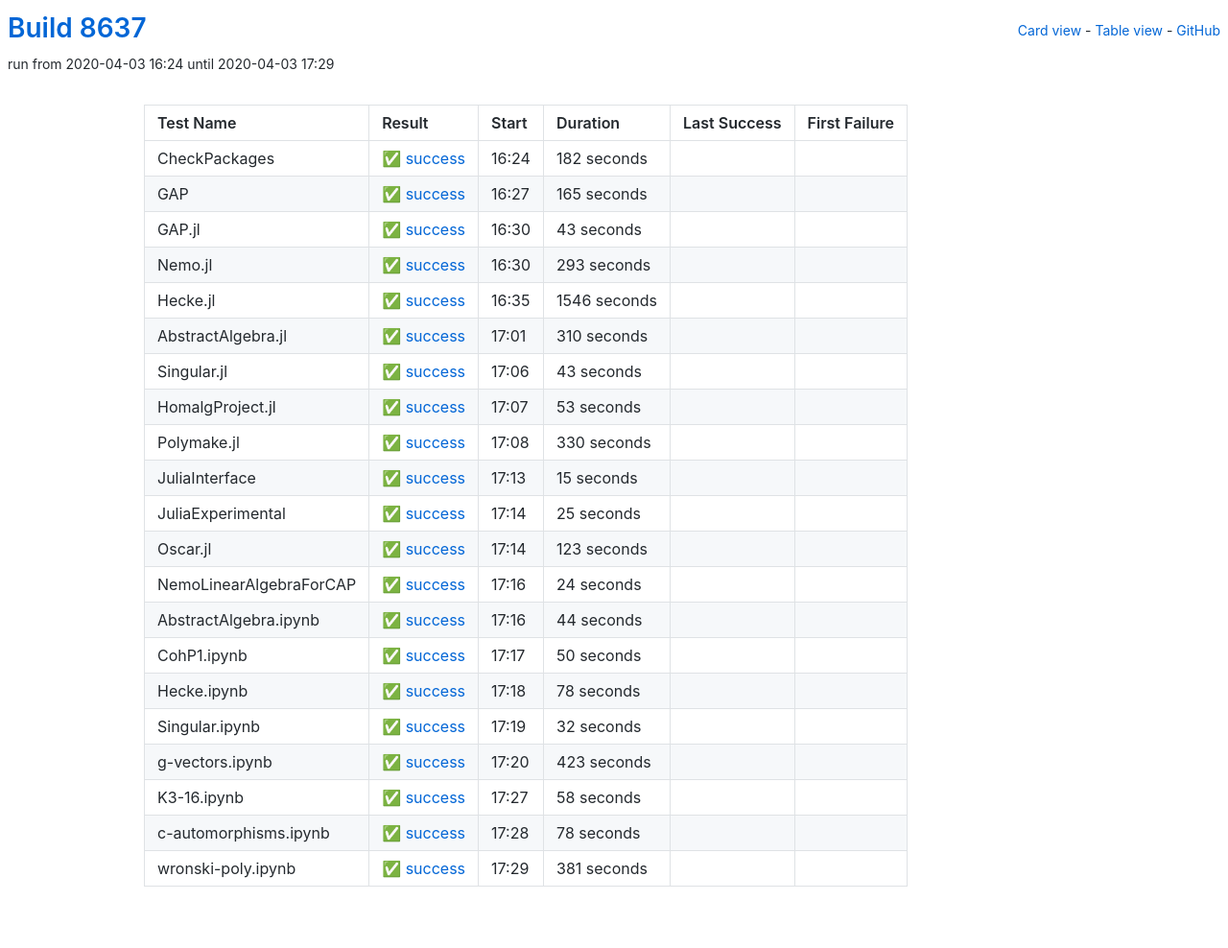
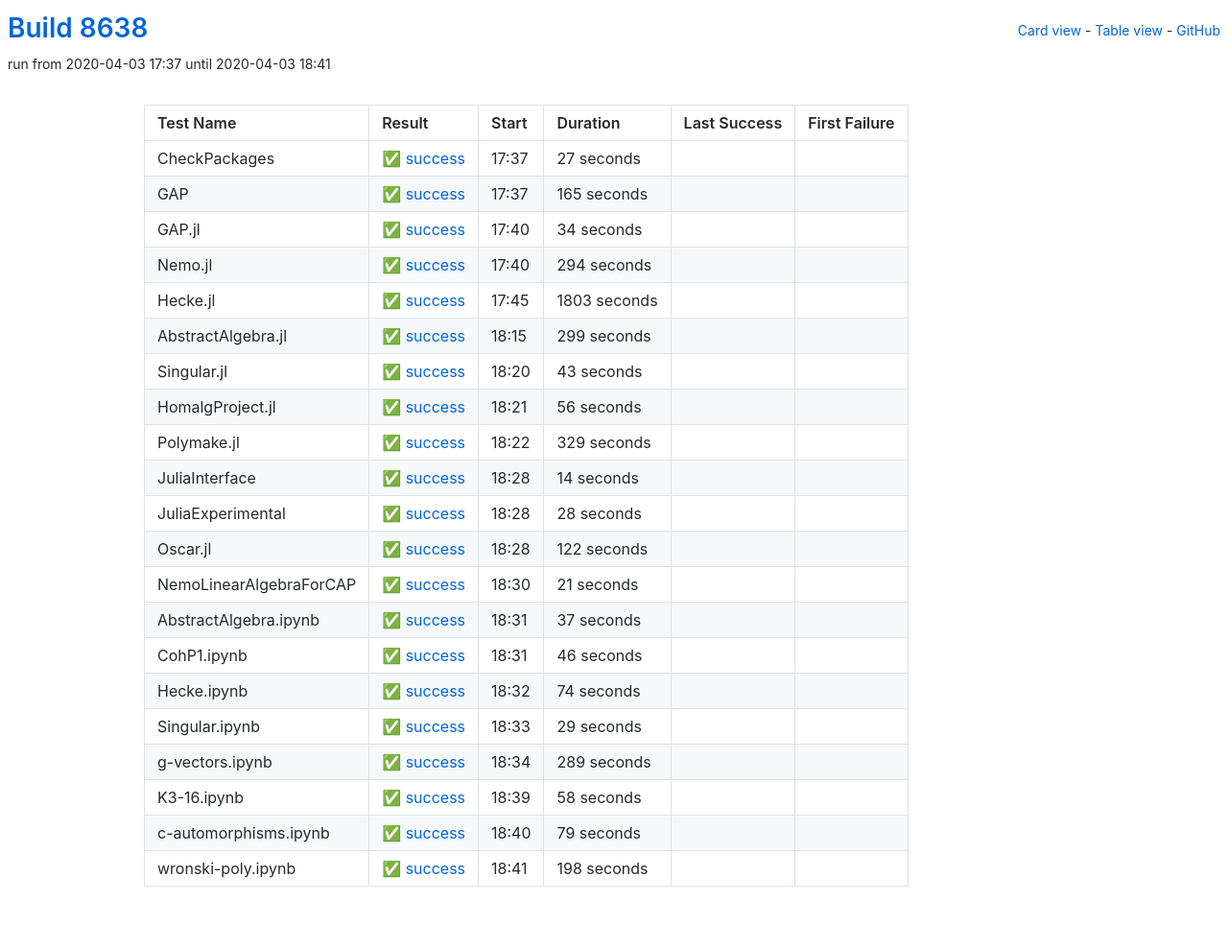
Before and after one commit to oscar-system/oscar-ci-status, a Jekyll site: the page built from table.html, in a window 1280 px wide. Shown: the whole page at 96% size. Built offline with Jekyll 4.4.1, drawn with Linux system fonts in a browser that asks for light colours.

Commit message:
Build 8638

```diff
--- a/_data/ci.yml
+++ b/_data/ci.yml
@@ -1,16 +1,16 @@
-build: 8637
-build_url: https://oscarci.mathematik.uni-kl.de/job/oscar/8637/
+build: 8638
+build_url: https://oscarci.mathematik.uni-kl.de/job/oscar/8638/
 job: oscar
 tests:
-- duration: 182
+- duration: 27
   exitcode: 0
   first_failure: false
   first_failure_url: null
   last_success: false
   last_success_url: null
-  log: https://oscarci.mathematik.uni-kl.de/job/oscar/8637/artifact/logs/build-8637/CheckPackages.log
+  log: https://oscarci.mathematik.uni-kl.de/job/oscar/8638/artifact/logs/build-8638/CheckPackages.log
   name: CheckPackages
-  start: 2020-04-03 16:24
+  start: 2020-04-03 17:37
   status: success
   success: true
 - duration: 165
@@ -19,9 +19,53 @@ tests:
   first_failure_url: null
   last_success: false
   last_success_url: null
-  log: https://oscarci.mathematik.uni-kl.de/job/oscar/8637/artifact/logs/build-8637/GAP.log
+  log: https://oscarci.mathematik.uni-kl.de/job/oscar/8638/artifact/logs/build-8638/GAP.log
   name: GAP
-  start: 2020-04-03 16:27
+  start: 2020-04-03 17:37
+  status: success
+  success: true
+- duration: 34
+  exitcode: 0
+  first_failure: false
+  first_failure_url: null
+  last_success: false
+  last_success_url: null
+  log: https://oscarci.mathematik.uni-kl.de/job/oscar/8638/artifact/logs/build-8638/GAP.jl.log
+  name: GAP.jl
+  start: 2020-04-03 17:40
+  status: success
+  success: true
+- duration: 294
+  exitcode: 0
+  first_failure: false
+  first_failure_url: null
+  last_success: false
+  last_success_url: null
+  log: https://oscarci.mathematik.uni-kl.de/job/oscar/8638/artifact/logs/build-8638/Nemo.jl.log
+  name: Nemo.jl
+  start: 2020-04-03 17:40
+  status: success
+  success: true
+- duration: 1803
+  exitcode: 0
+  first_failure: false
+  first_failure_url: null
+  last_success: false
+  last_success_url: null
+  log: https://oscarci.mathematik.uni-kl.de/job/oscar/8638/artifact/logs/build-8638/Hecke.jl.log
+  name: Hecke.jl
+  start: 2020-04-03 17:45
+  status: success
+  success: true
+- duration: 299
+  exitcode: 0
+  first_failure: false
+  first_failure_url: null
+  last_success: false
+  last_success_url: null
+  log: https://oscarci.mathematik.uni-kl.de/job/oscar/8638/artifact/logs/build-8638/AbstractAlgebra.jl.log
+  name: AbstractAlgebra.jl
+  start: 2020-04-03 18:15
   status: success
   success: true
 - duration: 43
@@ -30,174 +74,130 @@ tests:
   first_failure_url: null
   last_success: false
   last_success_url: null
-  log: https://oscarci.mathematik.uni-kl.de/job/oscar/8637/artifact/logs/build-8637/GAP.jl.log
-  name: GAP.jl
-  start: 2020-04-03 16:30
+  log: https://oscarci.mathematik.uni-kl.de/job/oscar/8638/artifact/logs/build-8638/Singular.jl.log
+  name: Singular.jl
+  start: 2020-04-03 18:20
   status: success
   success: true
-- duration: 293
+- duration: 56
   exitcode: 0
   first_failure: false
   first_failure_url: null
   last_success: false
   last_success_url: null
-  log: https://oscarci.mathematik.uni-kl.de/job/oscar/8637/artifact/logs/build-8637/Nemo.jl.log
-  name: Nemo.jl
-  start: 2020-04-03 16:30
+  log: https://oscarci.mathematik.uni-kl.de/job/oscar/8638/artifact/logs/build-8638/HomalgProject.jl.log
+  name: HomalgProject.jl
+  start: 2020-04-03 18:21
   status: success
   success: true
-- duration: 1546
+- duration: 329
   exitcode: 0
   first_failure: false
   first_failure_url: null
   last_success: false
   last_success_url: null
-  log: https://oscarci.mathematik.uni-kl.de/job/oscar/8637/artifact/logs/build-8637/Hecke.jl.log
-  name: Hecke.jl
-  start: 2020-04-03 16:35
+  log: https://oscarci.mathematik.uni-kl.de/job/oscar/8638/artifact/logs/build-8638/Polymake.jl.log
+  name: Polymake.jl
+  start: 2020-04-03 18:22
   status: success
   success: true
-- duration: 310
+- duration: 14
   exitcode: 0
   first_failure: false
   first_failure_url: null
   last_success: false
   last_success_url: null
-  log: https://oscarci.mathematik.uni-kl.de/job/oscar/8637/artifact/logs/build-8637/AbstractAlgebra.jl.log
-  name: AbstractAlgebra.jl
-  start: 2020-04-03 17:01
+  log: https://oscarci.mathematik.uni-kl.de/job/oscar/8638/artifact/logs/build-8638/JuliaInterface.log
+  name: JuliaInterface
+  start: 2020-04-03 18:28
   status: success
   success: true
-- duration: 43
+- duration: 28
   exitcode: 0
   first_failure: false
   first_failure_url: null
   last_success: false
   last_success_url: null
-  log: https://oscarci.mathematik.uni-kl.de/job/oscar/8637/artifact/logs/build-8637/Singular.jl.log
-  name: Singular.jl
-  start: 2020-04-03 17:06
+  log: https://oscarci.mathematik.uni-kl.de/job/oscar/8638/artifact/logs/build-8638/JuliaExperimental.log
+  name: JuliaExperimental
+  start: 2020-04-03 18:28
   status: success
   success: true
-- duration: 53
+- duration: 122
   exitcode: 0
   first_failure: false
   first_failure_url: null
   last_success: false
   last_success_url: null
-  log: https://oscarci.mathematik.uni-kl.de/job/oscar/8637/artifact/logs/build-8637/HomalgProject.jl.log
-  name: HomalgProject.jl
-  start: 2020-04-03 17:07
+  log: https://oscarci.mathematik.uni-kl.de/job/oscar/8638/artifact/logs/build-8638/Oscar.jl.log
+  name: Oscar.jl
+  start: 2020-04-03 18:28
   status: success
   success: true
-- duration: 330
+- duration: 21
   exitcode: 0
   first_failure: false
   first_failure_url: null
   last_success: false
   last_success_url: null
-  log: https://oscarci.mathematik.uni-kl.de/job/oscar/8637/artifact/logs/build-8637/Polymake.jl.log
-  name: Polymake.jl
-  start: 2020-04-03 17:08
+  log: https://oscarci.mathematik.uni-kl.de/job/oscar/8638/artifact/logs/build-8638/NemoLinearAlgebraForCAP.log
+  name: NemoLinearAlgebraForCAP
+  start: 2020-04-03 18:30
   status: success
   success: true
-- duration: 15
+- duration: 37
   exitcode: 0
   first_failure: false
   first_failure_url: null
   last_success: false
   last_success_url: null
-  log: https://oscarci.mathematik.uni-kl.de/job/oscar/8637/artifact/logs/build-8637/JuliaInterface.log
-  name: JuliaInterface
-  start: 2020-04-03 17:13
+  log: https://oscarci.mathematik.uni-kl.de/job/oscar/8638/artifact/logs/build-8638/AbstractAlgebra.ipynb.log
+  name: AbstractAlgebra.ipynb
+  start: 2020-04-03 18:31
   status: success
   success: true
-- duration: 25
+- duration: 46
   exitcode: 0
   first_failure: false
   first_failure_url: null
   last_success: false
   last_success_url: null
-  log: https://oscarci.mathematik.uni-kl.de/job/oscar/8637/artifact/logs/build-8637/JuliaExperimental.log
-  name: JuliaExperimental
-  start: 2020-04-03 17:14
+  log: https://oscarci.mathematik.uni-kl.de/job/oscar/8638/artifact/logs/build-8638/CohP1.ipynb.log
+  name: CohP1.ipynb
+  start: 2020-04-03 18:31
   status: success
   success: true
-- duration: 123
+- duration: 74
   exitcode: 0
   first_failure: false
   first_failure_url: null
   last_success: false
   last_success_url: null
-  log: https://oscarci.mathematik.uni-kl.de/job/oscar/8637/artifact/logs/build-8637/Oscar.jl.log
-  name: Oscar.jl
-  start: 2020-04-03 17:14
+  log: https://oscarci.mathematik.uni-kl.de/job/oscar/8638/artifact/logs/build-8638/Hecke.ipynb.log
+  name: Hecke.ipynb
+  start: 2020-04-03 18:32
   status: success
   success: true
-- duration: 24
+- duration: 29
   exitcode: 0
   first_failure: false
   first_failure_url: null
   last_success: false
   last_success_url: null
-  log: https://oscarci.mathematik.uni-kl.de/job/oscar/8637/artifact/logs/build-8637/NemoLinearAlgebraForCAP.log
-  name: NemoLinearAlgebraForCAP
-  start: 2020-04-03 17:16
+  log: https://oscarci.mathematik.uni-kl.de/job/oscar/8638/artifact/logs/build-8638/Singular.ipynb.log
+  name: Singular.ipynb
+  start: 2020-04-03 18:33
   status: success
   success: true
-- duration: 44
+- duration: 289
   exitcode: 0
   first_failure: false
   first_failure_url: null
   last_success: false
   last_success_url: null
-  log: https://oscarci.mathematik.uni-kl.de/job/oscar/8637/artifact/logs/build-8637/AbstractAlgebra.ipynb.log
-  name: AbstractAlgebra.ipynb
-  start: 2020-04-03 17:16
-  status: success
-  success: true
-- duration: 50
-  exitcode: 0
-  first_failure: false
-  first_failure_url: null
-  last_success: false
-  last_success_url: null
-  log: https://oscarci.mathematik.uni-kl.de/job/oscar/8637/artifact/logs/build-8637/CohP1.ipynb.log
-  name: CohP1.ipynb
-  start: 2020-04-03 17:17
-  status: success
-  success: true
-- duration: 78
-  exitcode: 0
-  first_failure: false
-  first_failure_url: null
-  last_success: false
-  last_success_url: null
-  log: https://oscarci.mathematik.uni-kl.de/job/oscar/8637/artifact/logs/build-8637/Hecke.ipynb.log
-  name: Hecke.ipynb
-  start: 2020-04-03 17:18
-  status: success
-  success: true
-- duration: 32
-  exitcode: 0
-  first_failure: false
-  first_failure_url: null
-  last_success: false
-  last_success_url: null
-  log: https://oscarci.mathematik.uni-kl.de/job/oscar/8637/artifact/logs/build-8637/Singular.ipynb.log
-  name: Singular.ipynb
-  start: 2020-04-03 17:19
-  status: success
-  success: true
-- duration: 423
-  exitcode: 0
-  first_failure: false
-  first_failure_url: null
-  last_success: false
-  last_success_url: null
-  log: https://oscarci.mathematik.uni-kl.de/job/oscar/8637/artifact/logs/build-8637/g-vectors.ipynb.log
+  log: https://oscarci.mathematik.uni-kl.de/job/oscar/8638/artifact/logs/build-8638/g-vectors.ipynb.log
   name: g-vectors.ipynb
-  start: 2020-04-03 17:20
+  start: 2020-04-03 18:34
   status: success
   success: true
 - duration: 58
@@ -206,30 +206,30 @@ tests:
   first_failure_url: null
   last_success: false
   last_success_url: null
-  log: https://oscarci.mathematik.uni-kl.de/job/oscar/8637/artifact/logs/build-8637/K3-16.ipynb.log
+  log: https://oscarci.mathematik.uni-kl.de/job/oscar/8638/artifact/logs/build-8638/K3-16.ipynb.log
   name: K3-16.ipynb
-  start: 2020-04-03 17:27
+  start: 2020-04-03 18:39
   status: success
   success: true
-- duration: 78
+- duration: 79
   exitcode: 0
   first_failure: false
   first_failure_url: null
   last_success: false
   last_success_url: null
-  log: https://oscarci.mathematik.uni-kl.de/job/oscar/8637/artifact/logs/build-8637/c-automorphisms.ipynb.log
+  log: https://oscarci.mathematik.uni-kl.de/job/oscar/8638/artifact/logs/build-8638/c-automorphisms.ipynb.log
   name: c-automorphisms.ipynb
-  start: 2020-04-03 17:28
+  start: 2020-04-03 18:40
   status: success
   success: true
-- duration: 381
+- duration: 198
   exitcode: 0
   first_failure: false
   first_failure_url: null
   last_success: false
   last_success_url: null
-  log: https://oscarci.mathematik.uni-kl.de/job/oscar/8637/artifact/logs/build-8637/wronski-poly.ipynb.log
+  log: https://oscarci.mathematik.uni-kl.de/job/oscar/8638/artifact/logs/build-8638/wronski-poly.ipynb.log
   name: wronski-poly.ipynb
-  start: 2020-04-03 17:29
+  start: 2020-04-03 18:41
   status: success
   success: true
```
Also changed, not shown: README.md.
